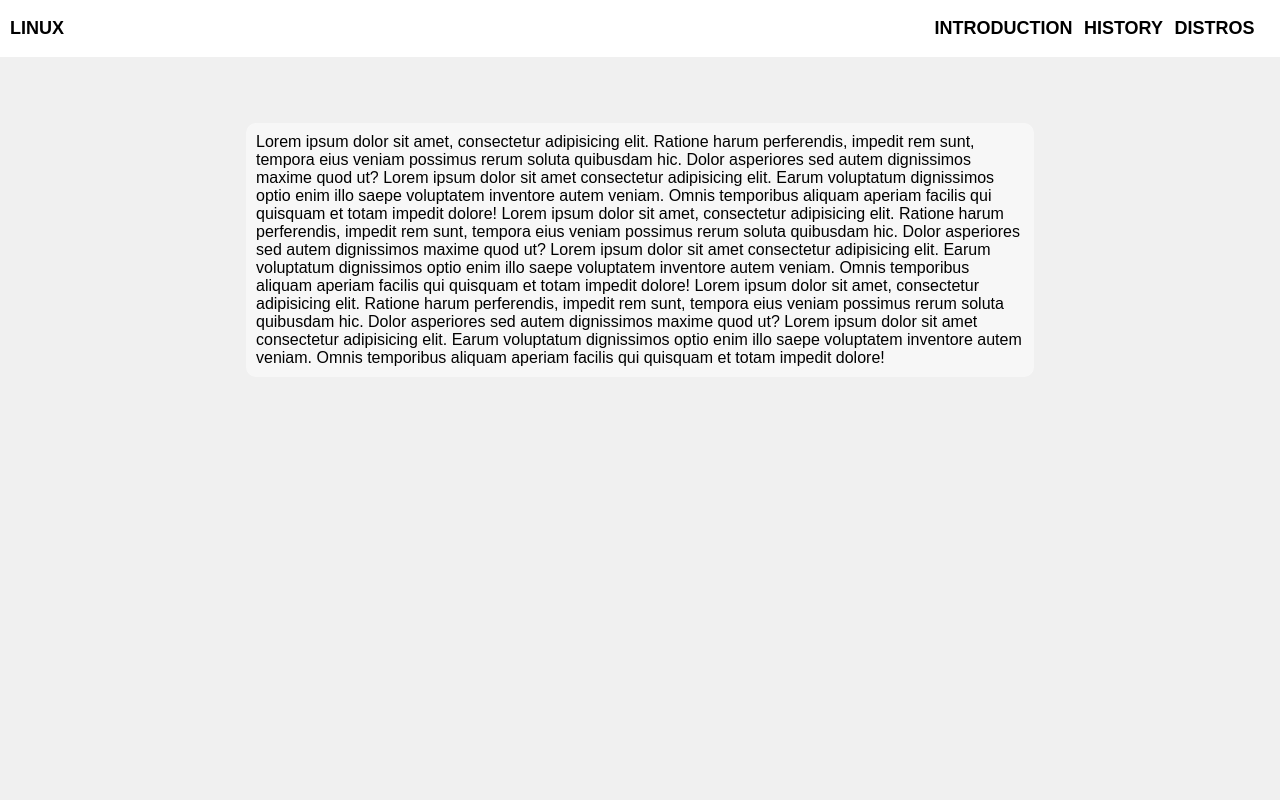
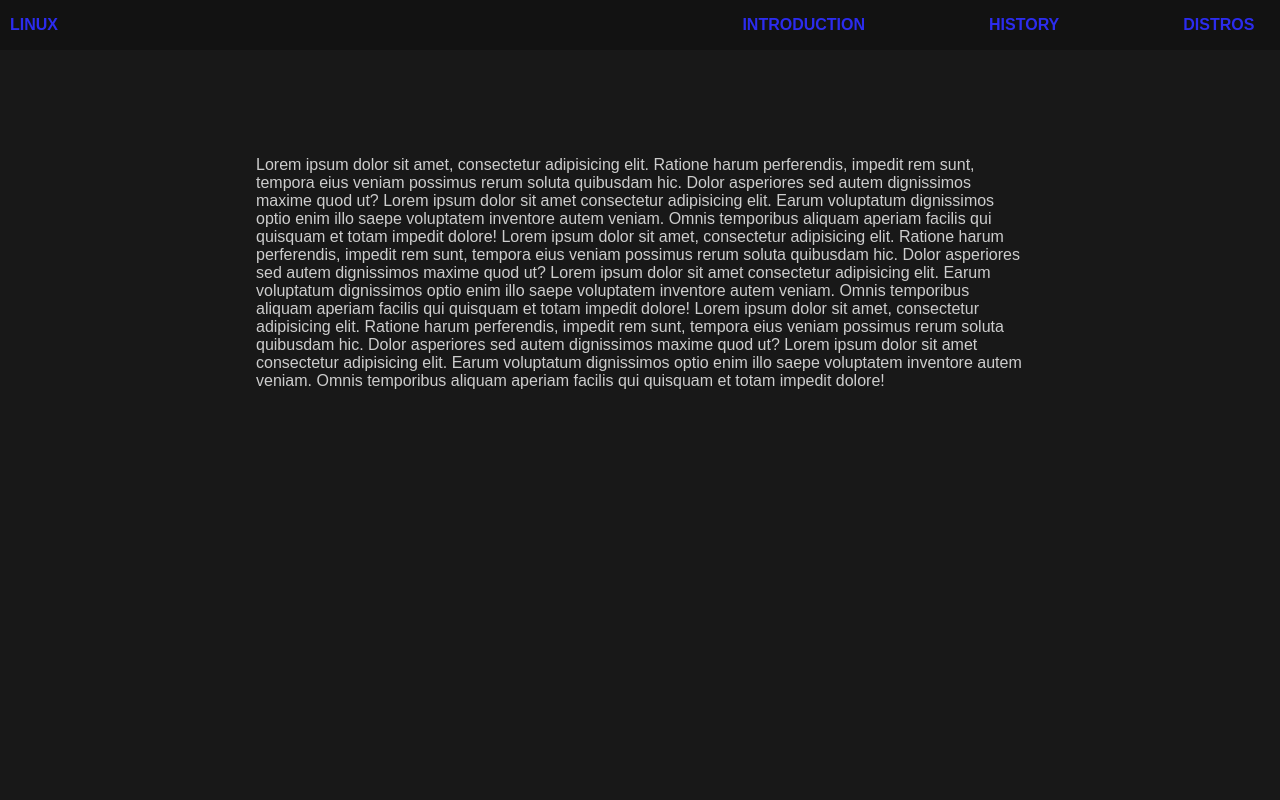
Before and after one commit to reneruotsalainen/webmob, a plain HTML site: page index.html in a window 1280 px wide. Shown: the top 800 px of the page. Drawn offline with Linux system fonts and the light colour scheme.

Commit message:
nobglinus

```diff
--- a/index.html
+++ b/index.html
@@ -49,7 +49,7 @@
 
         <!-- history page -->
         <div id="history" class="page history">
-            <img class="history-bg-img" src="./res/linus_torvalds.jpg" alt="background-linus">
+            <img class="history-bg-img" src="./res/linus_torvalds_nobg.png" alt="background-linus">
             <section class="content-section">
                 Lorem ipsum dolor sit, amet consectetur adipisicing elit. Vitae illo maxime qui praesentium beatae sit error facere veniam quod excepturi cum dignissimos at esse, perspiciatis similique neque ipsam quaerat! Non. Lorem ipsum dolor sit amet consectetur adipisicing elit. Dicta dolor modi explicabo blanditiis doloribus assumenda alias laboriosam, perspiciatis ut nemo eos architecto exercitationem, aliquid ratione ducimus cupiditate, nobis recusandae sit.
                 Lorem ipsum dolor sit, amet consectetur adipisicing elit. Vitae illo maxime qui praesentium beatae sit error facere veniam quod excepturi cum dignissimos at esse, perspiciatis similique neque ipsam quaerat! Non. Lorem ipsum dolor sit amet consectetur adipisicing elit. Dicta dolor modi explicabo blanditiis doloribus assumenda alias laboriosam, perspiciatis ut nemo eos architecto exercitationem, aliquid ratione ducimus cupiditate, nobis recusandae sit.
@@ -60,12 +60,6 @@
         <!-- distros page -->
         <div id="distros" class="page distros">
             <section class="content-section">
-                <p>
-                    Lorem ipsum dolor sit amet consectetur adipisicing elit. Quo, veritatis in magnam maxime et quas ducimus beatae quasi maiores. Expedita quos perferendis aliquid dignissimos! Aliquam dicta dignissimos ad beatae minima. Lorem ipsum dolor sit amet consectetur adipisicing elit. Illo molestias ad ea omnis totam, ipsum assumenda? Reiciendis veniam optio similique quidem quam quasi laborum ullam sunt, impedit dolorum aliquam voluptatibus!
-                </p>
-                <p>
-                    Lorem ipsum dolor sit amet consectetur adipisicing elit. Quo, veritatis in magnam maxime et quas ducimus beatae quasi maiores. Expedita quos perferendis aliquid dignissimos! Aliquam dicta dignissimos ad beatae minima. Lorem ipsum dolor sit amet consectetur adipisicing elit. Illo molestias ad ea omnis totam, ipsum assumenda? Reiciendis veniam optio similique quidem quam quasi laborum ullam sunt, impedit dolorum aliquam voluptatibus!
-                </p>
                 <p>
                     Lorem ipsum dolor sit amet consectetur adipisicing elit. Quo, veritatis in magnam maxime et quas ducimus beatae quasi maiores. Expedita quos perferendis aliquid dignissimos! Aliquam dicta dignissimos ad beatae minima. Lorem ipsum dolor sit amet consectetur adipisicing elit. Illo molestias ad ea omnis totam, ipsum assumenda? Reiciendis veniam optio similique quidem quam quasi laborum ullam sunt, impedit dolorum aliquam voluptatibus!
                 </p>
--- a/styles/index.css
+++ b/styles/index.css
@@ -1,35 +1,40 @@
 /* Stylesheet -- index.htm */
+
 html {
     scroll-behavior: smooth;
     overflow-y: scroll;
+    --primary-color: #121212;
+    --secondary-color: #181818;
+    --primary-accent-color: rgb(44, 44, 238);
+    --secondary-accent-color: rgb(60, 60, 235);
+    --text-color: #cdcdcd;
 
 }
 
 body {
     margin: 0;
     padding: 0;
-    background-color: white;
-    color: black;
+    background-color: var(--primary-color);
+    color: var(--text-color);
     font-family: Arial, Helvetica, sans-serif;
 }
 
-a {
-    text-decoration: none;
-    color: black;
-    font-weight: bold;
-}
-
 header {
-    position: sticky;
+    position: fixed;
     top: 0;
     min-height: 50px;
     width: 100%;
-    background-color: white;
-    font-size: large;
+    background-color: var(--primary-color);
+    font-size: medium;
     text-transform: uppercase;
     z-index: 1;
 }
 
+header a {
+    text-decoration: none;
+    color: var(--primary-accent-color);
+    font-weight: bold;
+}
 
 .navbar {
     display: flex;
@@ -42,9 +47,10 @@ header {
     padding-right: 10px;
 }
 
+
 .navbar-links{
     display: flex;
-    width: 25%;
+    width: 40%;
     justify-content: space-between;
     align-items: center;
     padding-right: 2vw;
@@ -52,6 +58,11 @@ header {
 }
 
 .navbar-links a {
+
+}
+
+.navbar-links a:hover{
+    color: var(--secondary-accent-color);
 }
 
 .main-content {
@@ -64,7 +75,7 @@ header {
     display: flex;
     flex-direction: column;
     align-items: center;
-    padding-top: 50px;
+    padding-top: 100px;
 
 }
 
@@ -74,26 +85,27 @@ header {
     flex-direction: column;
     align-items: center;
     max-width: 60vw;
+    padding: 40px;
     margin-top: 2vh;
     margin-bottom: 2vh;
-    border: 1px none black; /* border setting for content */
-    padding: 10px;
     flex-grow: 1;
-    overflow-x: hidden;
-    background: rgba(255, 255, 255, .5);
-    border-radius: 10px;
 }
 
 .landing {
-    background: rgb(240, 240, 240);
+    background: var(--secondary-color);
 }
 
 .intro {
-    background: white;
+    background: var(--primary-color);
 }
 
 .history {
-    background:rgb(240, 240, 240);
+    background:var(--secondary-color);
+}
+
+.history .content-section {
+    right: 10vw;
+    width: 45vw;
 }
 
 
@@ -103,13 +115,12 @@ header {
     max-height: 100vh;
     max-width: 99vw;
     opacity: .5;
-    justify-self: center;
-
+    left: 0;
 
 }
 
 .distros {
-    background: white;
+    background: rgb(240,240,240);
 }
 
 .img {
@@ -129,6 +140,7 @@ header {
     background-color: lightslategray;
     color: white;
     cursor: pointer;
+    border-radius: 5px;
 }
 
 
```
Also changed, not shown: 1 other file.
